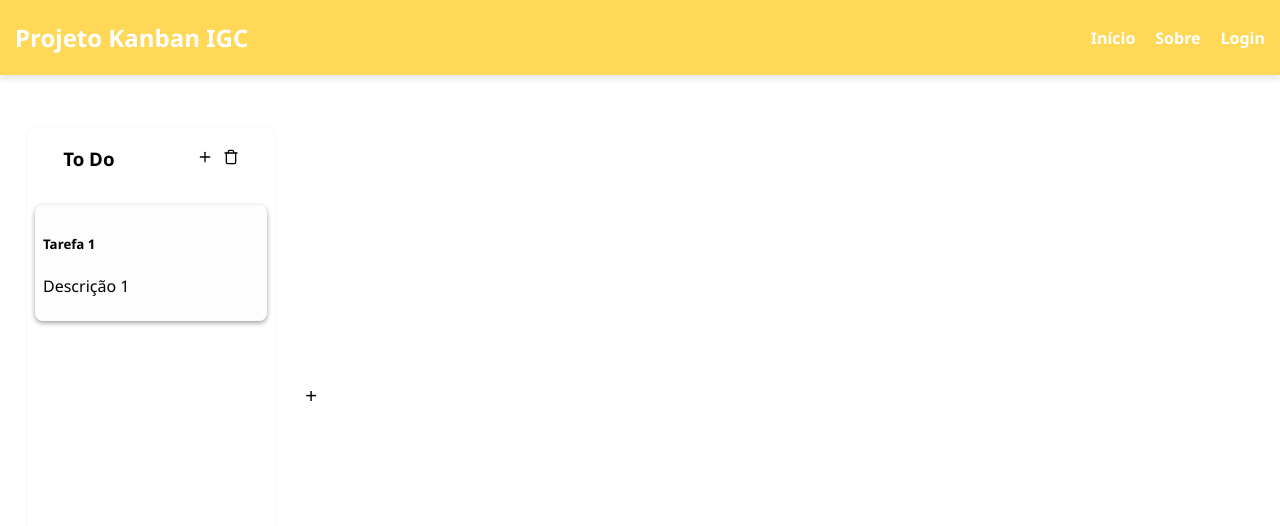
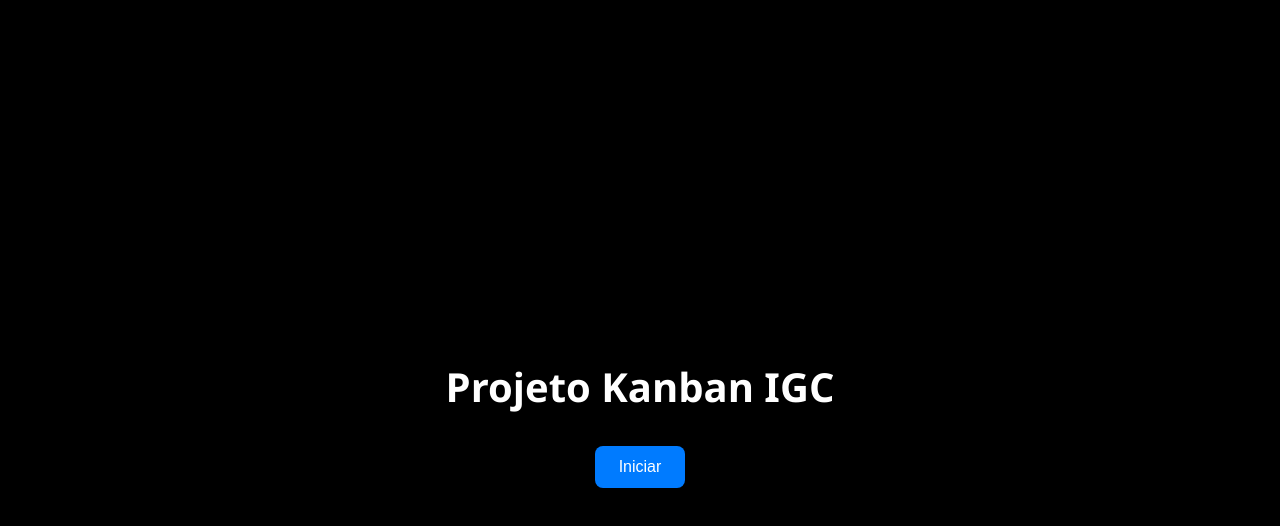
Before and after one commit to juliocsoares/quadro-kanban, a React (Create React App) app: page /inicio in a window 1280 px wide. Shown: the top 526 px of the page. Built offline with nearby package versions, Linux system fonts and the light colour scheme.

Commit message:
adicionada pagina inicial e mudança de tema

```diff
--- a/package.json
+++ b/package.json
@@ -13,6 +13,7 @@
     "react-dom": "^18.3.1",
     "react-icons": "^5.5.0",
     "react-quill": "^2.0.0",
+    "react-router-dom": "^7.5.0",
     "react-scripts": "^5.0.1",
     "web-vitals": "^2.1.4"
   },
--- a/src/App.js
+++ b/src/App.js
@@ -1,15 +1,17 @@
-import { COLUNA_KANBAN } from './componentes/Coluna-kanban';
-import { Header } from './componentes/Header';
-import { Quadro_Kanban } from './componentes/Quadro-kanban';
+import { BrowserRouter, Routes, Route } from "react-router-dom";
+import { Header } from "./componentes/Header";
+import Pagina_quadro from "./paginas/pagina-quadro";
+import Pagina_Inicial from "./paginas/pagina-inicio/pagina-inicio";
 
 function App() {
   return (
-
-
-    <>
-      <Header />
-      <Quadro_Kanban />
-    </>
+    <BrowserRouter>
+      <Routes>
+        <Route path="/" element={<Header />} />
+        <Route path="/inicio" element={<Pagina_Inicial />} />
+        <Route path="/quadro" element={<Pagina_quadro />} />
+      </Routes>
+    </BrowserRouter>
   );
 }
 
--- a/src/componentes/Coluna-kanban/coluna_kanban.css
+++ b/src/componentes/Coluna-kanban/coluna_kanban.css
@@ -5,7 +5,7 @@
     border: 0.1px solid #dddddd36;
     border-radius: 10px;
     box-sizing: border-box;
-    background-color: #fff;
+    background-color: #0e0e0e;
     overflow: hidden;
     display: flex;
     flex-direction: column;
@@ -20,15 +20,7 @@
     border-radius: 10px 10px 0 0;
     text-align: center;
     height: 60px;
-  }
-
-  .titulo-coluna {
-    max-width: 80%;
-    word-wrap: break-word;
-    overflow-wrap: break-word;
-    text-align: center;
-    all: unset;
-    font-size: 1rem;
+    color: rgb(255, 255, 255);
   }
 
   .titulo-coluna:focus {
--- a/src/componentes/Header/header.css
+++ b/src/componentes/Header/header.css
@@ -4,14 +4,12 @@
     justify-content: space-between;
     align-items: center;
     padding: 5px 15px;
-    background-color: #ffd857;
+    background-color: #00000000;
     color: white;
     position: fixed;
     width: 100%;
     top: 0;
     left: 0;
-    box-shadow: 0 4px 6px rgba(0, 0, 0, 0.1);
-    transition: box-shadow 0.3s ease-in-out, background-color 0.3s ease;
     box-sizing: border-box;
 }
 
--- a/src/componentes/card/card.css
+++ b/src/componentes/card/card.css
@@ -1,13 +1,14 @@
 .card {
-  margin: 10px 0; /* Margem apenas em cima e embaixo */
+  margin: 10px 0;
   border-radius: 10px;
-  height: auto; /* Altura automática */
+  height: auto;
   text-align: start;
   transition: box-shadow 0.3s ease-in-out;
-  background-color: #fafafa55;
+  background-color: #4d4d4d55;
   border-radius: 8px;
   box-shadow: 0 2px 5px rgba(0, 0, 0, 0.377);
   padding: 8px;
+  color: white;
 }
 
 .card:hover {
@@ -22,7 +23,7 @@
 }
 
 .titulo-card h6 {
-    color: #484848;
+    color: #ffffff;
     display: -webkit-box;
     -webkit-box-orient: vertical;
     -webkit-line-clamp: 3;
@@ -49,18 +50,19 @@
   }
 
   .popup {
-    background: rgb(255, 255, 255);
-    padding: 50px;
+    background: rgb(0, 0, 0);
+    padding: 10px 50px;
     border-radius: 10px;
-    box-shadow: 0 0 10px rgba(0, 0, 0, 0.3);
-    width: 500px;
+    box-shadow: 0 0 10px rgba(255, 255, 255, 0.3);
+    width: 400px;
     text-align: center;
+    color: white;
   }
 
 
   label {
     display: block;
-    margin-bottom: 20px; /* Ajuste o valor conforme necessário */
+    margin-bottom: 20px;
     font-weight: bold;
   }
 
@@ -75,7 +77,7 @@
   }
 
   .popup button {
-    color: white;
+    color: rgb(255, 255, 255);
     padding: 20px 20px;
     border: none;
     cursor: pointer;
@@ -89,7 +91,7 @@
   }
 
   .salvar {
-    background: rgb(48, 68, 48);
+    background: rgb(52, 97, 52);
   }
   .fechar {
     background: rgb(174, 174, 174);
@@ -104,6 +106,6 @@
   }
 
   .ql-toolbar {
-    background-color: #d6d6d6;
+    background-color: #ffffff;
     border-radius: 5px 5px 0 0;
   }
--- a/src/index.css
+++ b/src/index.css
@@ -2,7 +2,7 @@ body {
   margin: 10px;
   font-family: 'Segoe UI', Tahoma, Geneva, Verdana, sans-serif;
   -moz-osx-font-smoothing: grayscale;
-  background-color: rgb(255, 255, 255);
+  background-color: rgb(0, 0, 0);
 }
 
 code {
--- /dev/null
+++ b/src/paginas/pagina-inicio/pagina-inicio.css
@@ -0,0 +1,28 @@
+.container {
+    height: 100vh;
+    display: flex;
+    flex-direction: column;
+    justify-content: center;
+    align-items: center;
+    background-color: #000000;
+  }
+
+  .titulo {
+    font-size: 2.5rem;
+    margin-bottom: 2rem;
+    color: #ffffff;
+  }
+
+  .botao {
+    padding: 12px 24px;
+    font-size: 1rem;
+    background-color: #007bff;
+    color: #fff;
+    border: none;
+    border-radius: 8px;
+    cursor: pointer;
+  }
+
+  .botao:hover {
+    background-color: #0056b3;
+  }
--- /dev/null
+++ b/src/paginas/pagina-inicio/pagina-inicio.js
@@ -0,0 +1,23 @@
+import React from 'react';
+import './pagina-inicio.css';
+import { useNavigate } from 'react-router-dom';
+
+
+
+const PaginaInicial = () => {
+
+  const navigate = useNavigate();
+
+  const iniciar = () => {
+    navigate('/quadro');
+  };
+
+  return (
+    <div className="container">
+      <h1 className="titulo">Projeto Kanban IGC</h1>
+      <button className="botao" onClick={iniciar}>Iniciar</button>
+    </div>
+  );
+};
+
+export default PaginaInicial;
--- /dev/null
+++ b/src/paginas/pagina-quadro.js
@@ -0,0 +1,13 @@
+import { Header } from '../componentes/Header';
+import { Quadro_Kanban } from '../componentes/Quadro-kanban';
+
+export const Pagina_quadro = () => {
+  return (
+    <>
+      <Header />
+      <Quadro_Kanban />
+    </>
+  );
+}
+
+export default Pagina_quadro;
```
Also changed, not shown: 1 other file (tests, documents, lock files or other folders).
